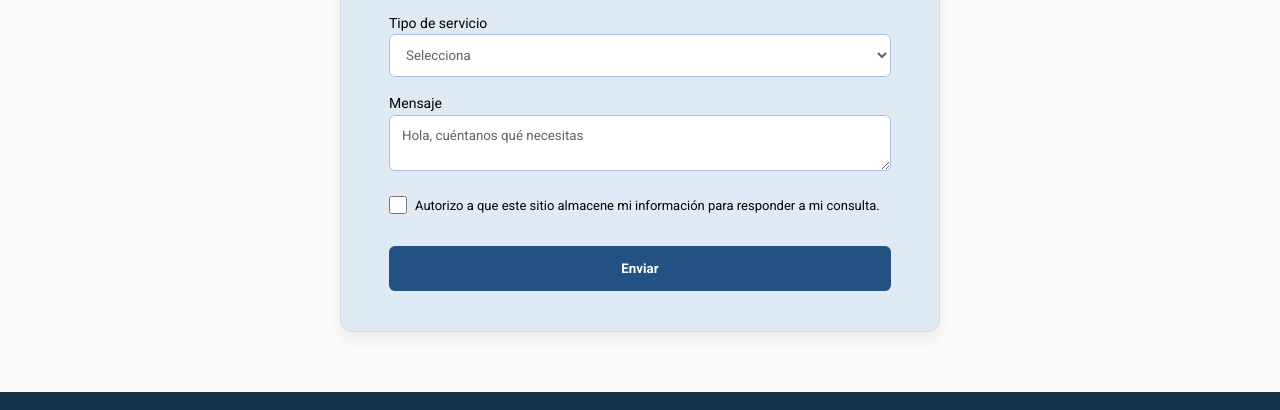
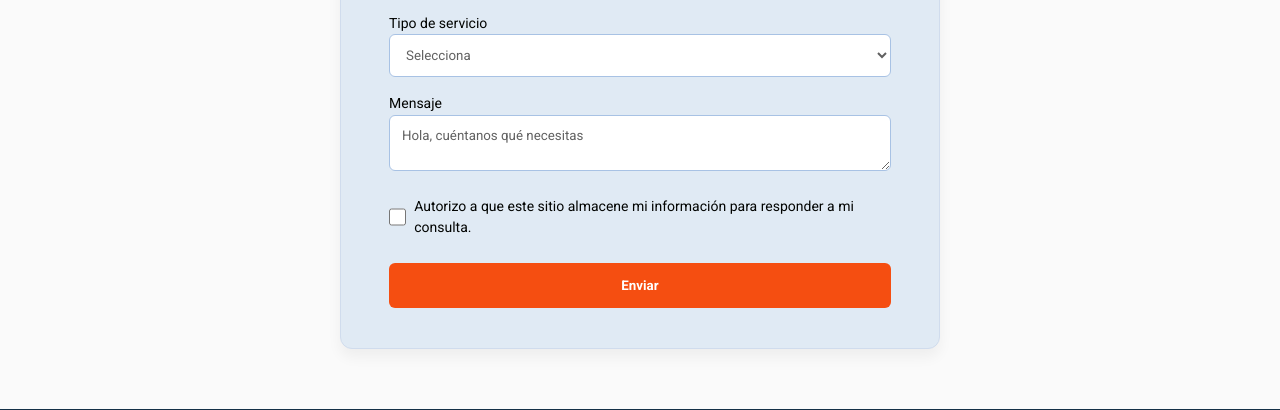
Before and after one commit to nemgf/fice, a plain HTML site: page index.html in a window 1280 px wide. Shown: the part 3459-3869 px from the top of the page. Drawn offline with Linux system fonts and the light colour scheme.

Commit message:
Update style.css
style 30

```diff
--- a/style.css
+++ b/style.css
@@ -424,45 +424,37 @@ body {
 .service-select:focus,
 .service-select option { color: #020402; }
 
+/* Botón */
 .contact-form button {
   width: 100%;
   padding: 15px;
   border: none;
   border-radius: 6px;
-  background: #235183;
+  background: #F54E11;   /* color corregido */
   color: #fff;
   font-weight: 700;
   cursor: pointer;
 }
 
-.contact-form button:hover { background: #14314f; }
+.contact-form button:hover { background: #FF835C; }
 
 /* ==============================
    Consentimiento
 ============================== */
 .form-consent {
-  display: flex;            /* checkbox + texto en la misma línea */
-  align-items: center;      /* centrados verticalmente */
-  gap: 8px;                 /* separación entre checkbox y texto */
-  margin: 10px 0 16px;
+  display: flex;
+  align-items: center;
+  gap: 8px;
+  margin: 10px 0;
+  font-size: 13px;
+  color: #020402;
+  line-height: 1.5;
 }
 
 .form-consent input[type="checkbox"] {
-  flex: 0 0 auto;
+  margin: 0;
   width: 18px;
   height: 18px;
-  margin: 0;                /* sin empuje hacia abajo */
-}
-
-/* Más específico para que NO herede el "flex column" de .contact-form label */
-.contact-form .form-consent label {
-  display: inline-flex;     /* texto y asterisco en la misma línea */
-  align-items: center;
-  gap: 4px;                 /* espacio entre texto y asterisco */
-  margin: 0;
-  font-size: 13px;          /* usa 12px si prefieres */
-  line-height: 1.5;
-  color: #020402;
 }
 
 /* Asterisco visual */
```
